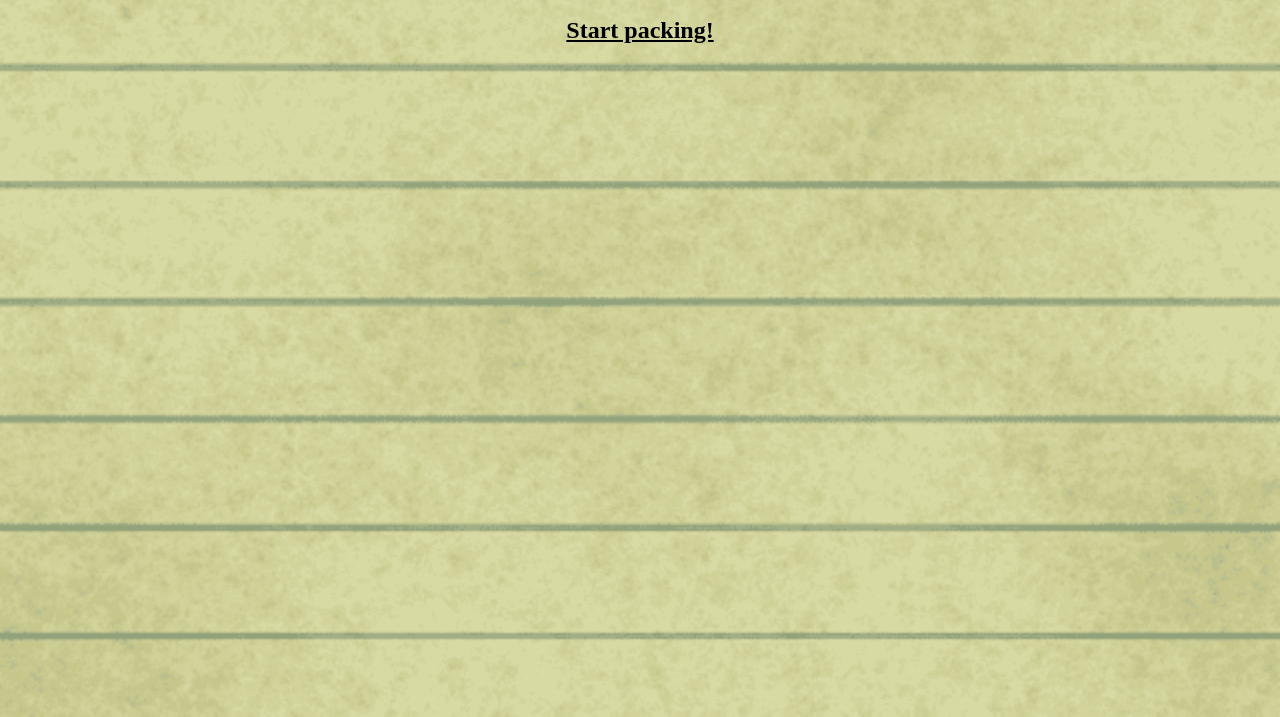
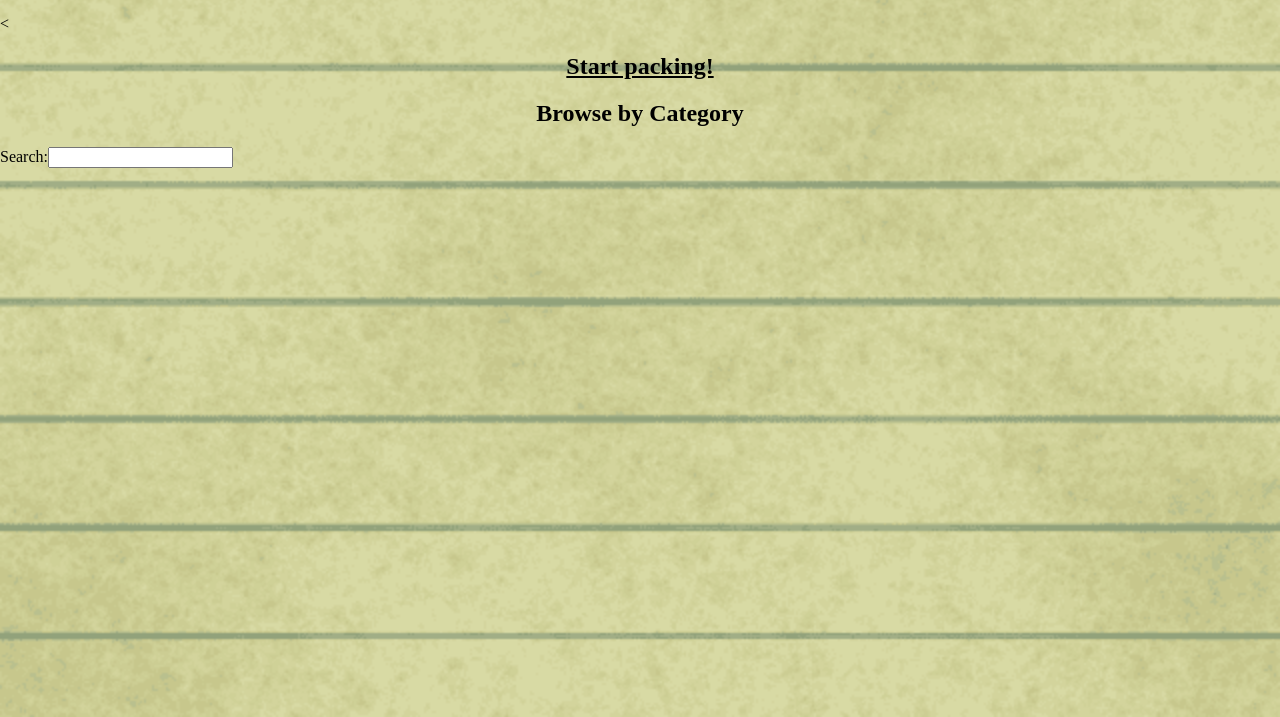
Before and after one commit to zekethesquirrel/FSO-MIU, a plain HTML site: page MIU-Week1/index.html in a window 1280 px wide. Shown: the part 83-800 px from the top of the page. Drawn offline with Linux system fonts and the light colour scheme.

Commit message:
Added some comments to html and search box.

```diff
--- a/MIU-Week1/index.html
+++ b/MIU-Week1/index.html
@@ -3,41 +3,38 @@
 	<head>
 		<!-- Meta Information -->
 		<meta charset="UTF-8"/>
-
 		<!-- Site Description -->
 		<meta name="description" content="Pack It! A checkilist to help you pack for a trip and make sure you don't forget anything!"/>
-
 		<!-- Author -->
 		<meta name="author" content="Conrad Aube"/>
-
 		<!-- Keywords -->
 		<meta name="keywords" content="pack, trip, checklist"/>
-
 		<!-- Search Engine Behavior -->
 		<meta name="robots" content="noindex, nofollow"/>
-
 		<!-- Mobile Device Compatibility -->
 		<meta name="viewport" content="user-scalable=no, width=device-width"/>
-
 		<!-- Stylesheet-->
 		<link href="styles.css" rel="stylesheet" type="text/css"/>
-
 		<!-- Page Title -->
 		<title>Pack It&#33;</title>
-
 	</head>
 <!-- The goods -->
 	<body>
 		<header>
 			<h1>Pack It &#33;</h1>
 		</header>
-		<p> A simple app to help you create a packing list so you don't forget anything&#33;</p>
+		<!-- Intro to app, unless I put it into the CTA-->
+			<p> A simple app to help you create a packing list so you don't forget anything&#33;</p>
+		<!-- Call to Action -->
+		<
 		<h2><a href="additem.html">Start packing&#33;</a></h2>
-
-
-
-	<!-- Javascript Placeholder -->
-	<script src="" type="text/javascript"></script>
+		<!-- Browse Categories -->
+		<h2>Browse by Category</h2>
+		<ul id="browse">
+		</ul>
+		<label for="Search">Search&#58;</label><input type="text" id="search"/>
+		<!-- Javascript -->
+		<script src="main.js" type="text/javascript"></script>
 	</body>
 
 </html>
```
Also changed, not shown: MIU-Week1/additem.html (+2 -14 lines).
